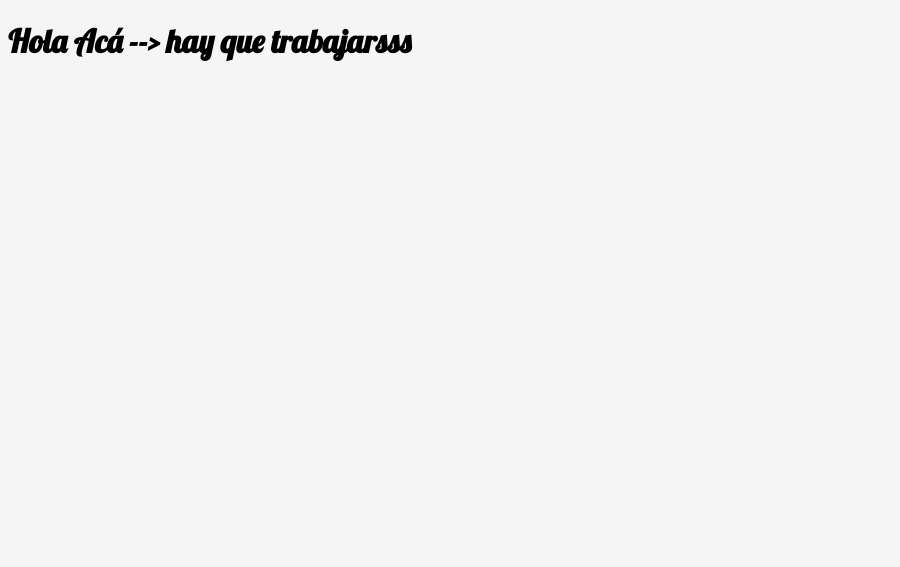
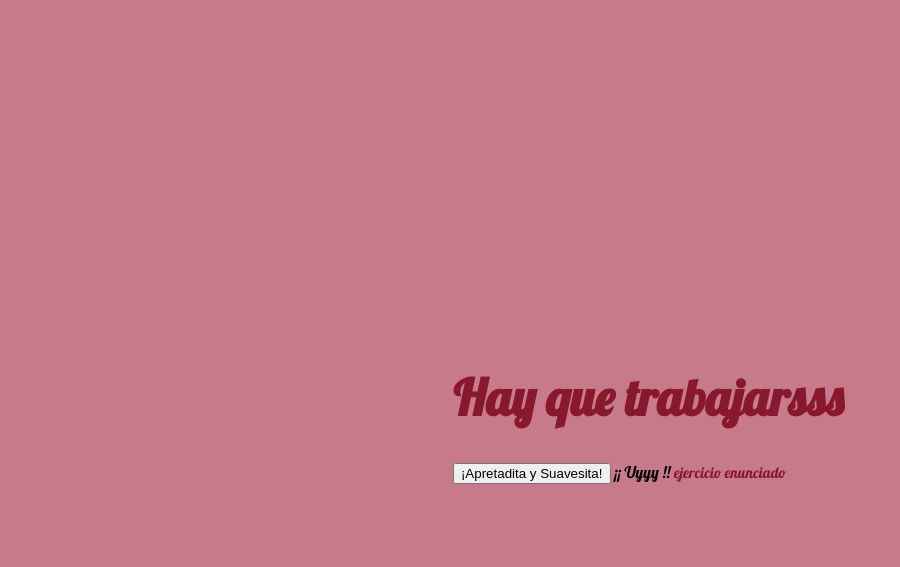
Before and after one commit to M2B0C17-zz/ejercicios-eventos, a plain HTML site: page index.html in a window 1280 px wide. Shown: the whole page, without its empty margins (0-900 px from the left). Drawn offline with Linux system fonts and the light colour scheme.

Commit message:
Subiendo primera parte del trabajo

```diff
--- a/arch/estilos.css
+++ b/arch/estilos.css
@@ -1,4 +1,28 @@
 body{
-	background-color: whitesmoke;
+	background-color: #C77A8A;
 	font-family: 'Lobster', cursive;
+	display: inline-block;
+	padding:80px;
+	position: absolute; /* desde acá hasta transform (centra) */
+  top: 50%;
+  left: 50%;
+  transform: translate(-50%, -50%);
 }
+
+h1{
+	font-size:50px;
+	color: #88182E;
+}
+
+input{
+	color: black;
+}
+
+footer{
+		font-size:15px;
+		position: static;
+	  top: 50%;
+	  left: 50%;
+		display: inline-block;
+		color: #88182E;
+}
--- a/arch/main.js
+++ b/arch/main.js
@@ -1 +1,12 @@
-alert("Hola Mundo");
+var boton = document.getElementById('demo');
+boton.addEventListener('click', function(){
+  alert("!Hola Mundo!");
+  alert("!AJA!!! No era todito xD!");
+  alert("¡Te tengo un REGALITO!");
+  alert("Pon ATENCIÓN <3");
+  alert("1.- Me he comprado unas NIKE en la tienda de deportes en el centro.");
+  alert("2.- ¿Air Max?");
+  alert("3.- Air muchax max.");
+  alert("JAJAJJA fin ....");
+  alert("muajajjaja por el poder el SQUAD 666!!");
+});
--- a/index.html
+++ b/index.html
@@ -7,7 +7,9 @@
 	<title>E Eventos 16 mayo</title>
 </head>
 <body>
-	<h1>Hola Acá --> hay que trabajarsss</h1>
+	<h1>Hay que trabajarsss</h1>
+	<input id="demo" type="submit" value="¡Apretadita y Suavesita!"/> ¡¡ Uyyy !!
 	<script src="arch/main.js"></script>
+	<footer>ejercicio enunciado</footer>
 </body>
 </html>
```
Also changed, not shown: 1 other file.
